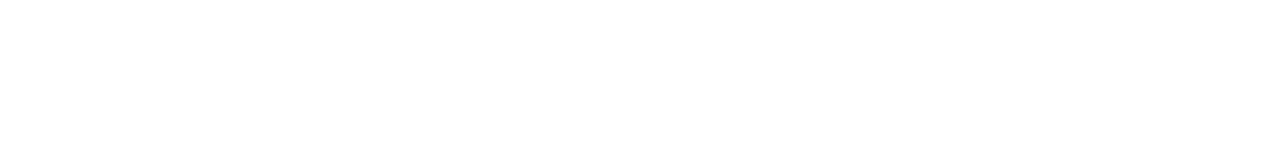
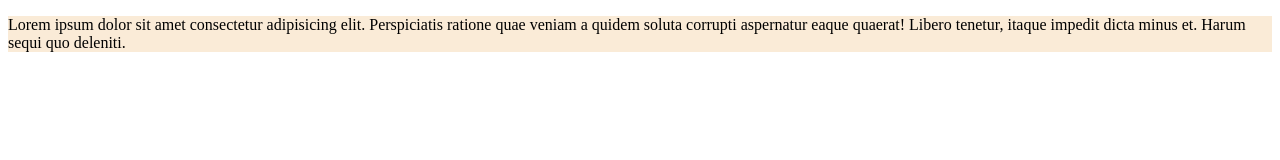
Before and after one commit to mizanur-007/try-repo, a plain HTML site: page index.html in a window 1280 px wide. Drawn offline with Linux system fonts and the light colour scheme.

Commit message:
created a div

```diff
--- a/index.html
+++ b/index.html
@@ -4,8 +4,11 @@
     <meta charset="UTF-8">
     <meta name="viewport" content="width=device-width, initial-scale=1.0">
     <title>Document</title>
+    <link rel="stylesheet" href="style.css">
 </head>
 <body>
-
+    <div class="blog">
+        <p>Lorem ipsum dolor sit amet consectetur adipisicing elit. Perspiciatis ratione quae veniam a quidem soluta corrupti aspernatur eaque quaerat! Libero tenetur, itaque impedit dicta minus et. Harum sequi quo deleniti.</p>
+    </div>
 </body>
 </html>
--- /dev/null
+++ b/style.css
@@ -0,0 +1,3 @@
+.blog{
+    background-color: antiquewhite;
+}
```
